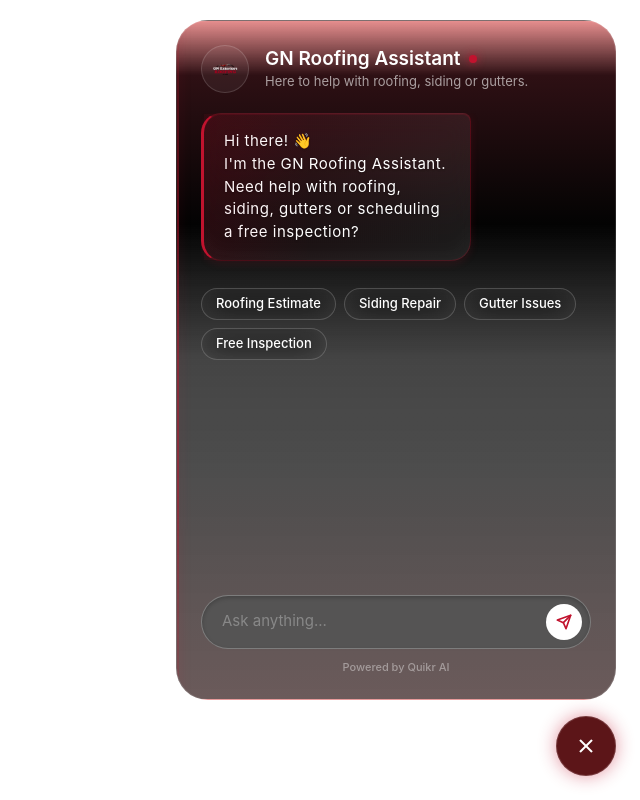
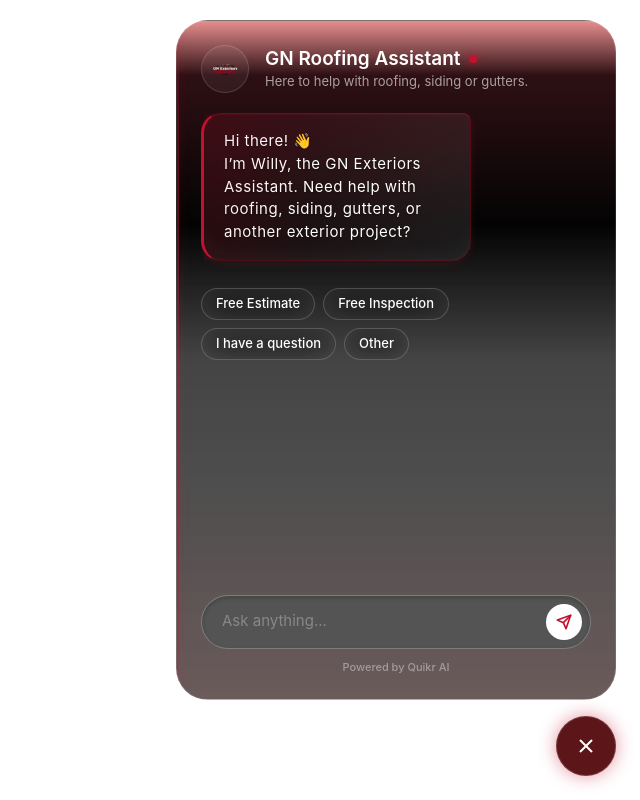
Before and after one commit to masfaatanveer/gn-chatbot-ui, a React app: page / in a window 1280 px wide. Both pictures are taken after a click on the button 1226 px from the left and 746 px from the top of the page. Shown: the whole page, without its empty margins (640-1280 px from the left). Built offline with nearby package versions, Linux system fonts and the light colour scheme; the HTML template or start-up script is replaced by a standard one; a web font is replaced by a local one.

Commit message:
change the static paragraph & options

```diff
--- a/src/ ChatWidget.jsx
+++ b/src/ ChatWidget.jsx
@@ -158,8 +158,7 @@ const Header = () => (
 const StaticBotGreeting = () => (
   <div className="cw-bot-bubble">
     Hi there! 👋<br />
-    I'm the GN Roofing Assistant.<br />
-    Need help with roofing, siding, gutters or scheduling a free inspection?
+    I’m Willy, the GN Exteriors Assistant. Need help with roofing, siding, gutters, or another exterior project?
   </div>
 );
 
@@ -201,19 +200,12 @@ export default function ChatWidget() {
   const chatEndRef = useRef(null);
   const inputRef = useRef(null);
 
-  // 1. Chat Log State (Always starts EMPTY on reload)
-  // Hum localStorage se load NAHI kar rahe.
   const [chatLog, setChatLog] = useState([]);
 
-  // 2. Active Tab State (Always starts at 'home' on reload)
   const [activeTab, setActiveTab] = useState("home");
 
-  // Note: LocalStorage mein CHAT save karne wala useEffect REMOVED hai.
 
-  // 3. Initialize IDs (Keep IDs Persistent so Server remembers user)
   useEffect(() => {
-    // Session ID check karo. Agar pehle se hai to wahi use karo.
-    // Is se server ko pata chalega ye wahi user hai jo kal aya tha.
     let session = localStorage.getItem("chat_session_id");
     if (!session) {
       session = generateUUID();
@@ -365,7 +357,7 @@ export default function ChatWidget() {
                   <>
                     <StaticBotGreeting />
                     <div className="cw-chips-container">
-                      {["Roofing Estimate", "Siding Repair", "Gutter Issues", "Free Inspection"].map((label, i) => (
+                      {[" Free Estimate", "Free Inspection", "I have a question", "Other"].map((label, i) => (
                         <button
                           key={label}
                           onClick={() => sendMessage(label)}
```
